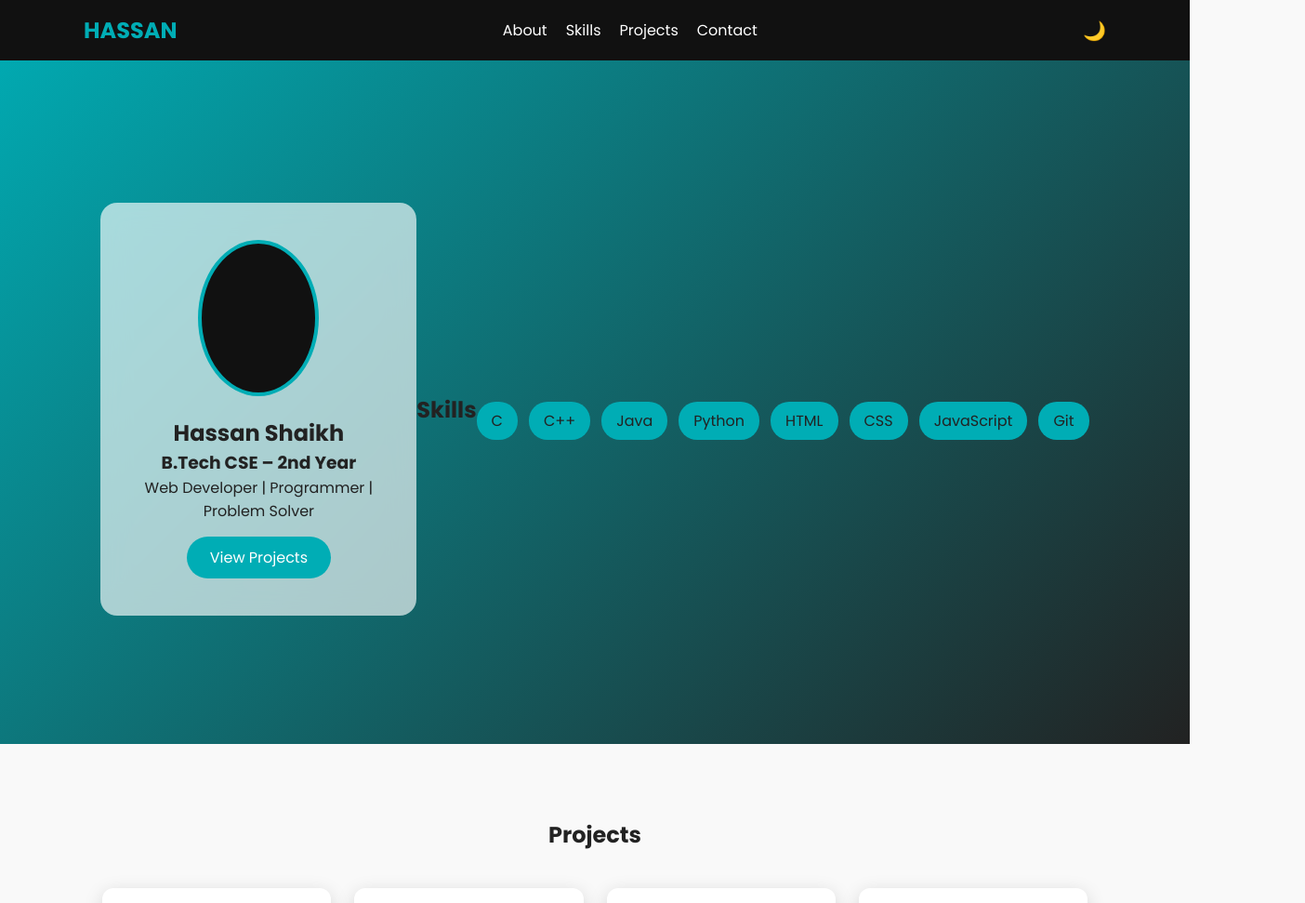
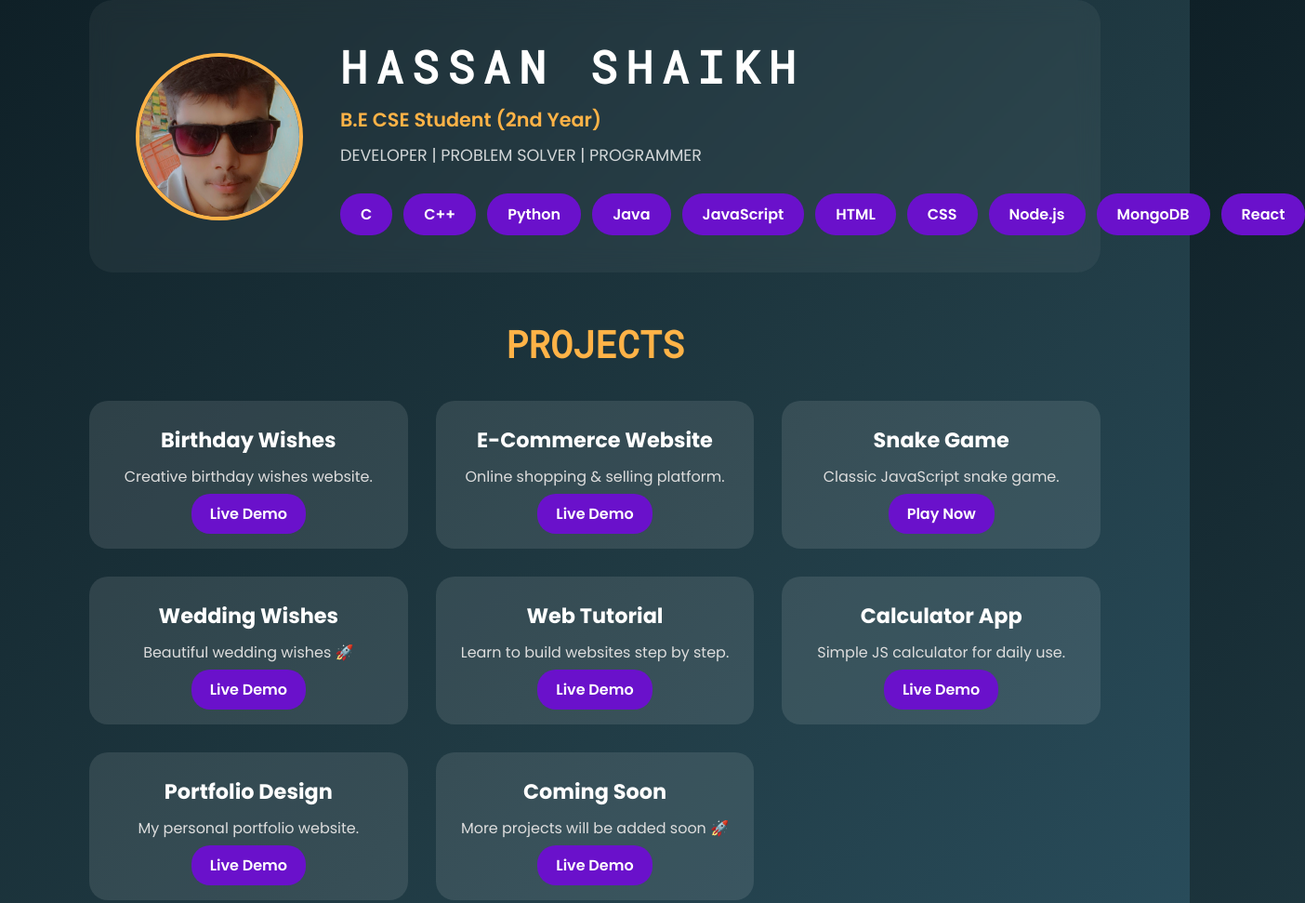
Before and after one commit to mohammad15011812/portfolio, a plain HTML site: page PortFolio/index.html in a window 1280 px wide. Shown: the top 971 px of the page at 93% size, 1404 px wide, since content can reach past the window. Drawn offline with Linux system fonts and the light colour scheme.

Commit message:
submit
it now

```diff
--- a/PortFolio/index.html
+++ b/PortFolio/index.html
@@ -1,115 +1,101 @@
 <!DOCTYPE html>
 <html lang="en">
 <head>
-    <meta charset="UTF-8" />
-    <meta name="viewport" content="width=device-width, initial-scale=1.0"/>
+  <meta charset="UTF-8">
+  <meta name="viewport" content="width=device-width, initial-scale=1.0">
   <title>Hassan Shaikh | Portfolio</title>
+  <link href="https://fonts.googleapis.com/css2?family=Poppins:wght@300;400;600;700&family=Roboto+Mono&display=swap" rel="stylesheet">
+  <link rel="stylesheet" href="style.css">
+</head>
+<body>
 
-    <meta name="description" content="Hassan Shaikh – CSE Student & Web Developer Portfolio">
-    <link rel="stylesheet" href="style.css"/>
+  <main>
+    <!-- PROFILE SECTION -->
+    <section class="hero-card">
+      <div class="profile-pic-container">
+        <img src="profile.jpeg" alt="Hassan Shaikh" class="profile-pic">
+      </div>
+      <div class="profile-text">
+        <h1 class="name">HASSAN SHAIKH</h1>
+        <p class="subtitle">B.E CSE Student (2nd Year)</p>
+        <p class="tagline">DEVELOPER | PROBLEM SOLVER | PROGRAMMER</p>
 
-    <link href="https://fonts.googleapis.com/css2?family=Poppins:wght@300;400;600;700&display=swap" rel="stylesheet">
-</head>
-<body class="light">
-
-<header>
-    <nav class="container">
-        <h2 class="logo">HASSAN</h2>
-
-        <ul class="nav-links">
-            <li><a href="#about">About</a></li>
-            <li><a href="#skills">Skills</a></li>
-            <li><a href="#projects">Projects</a></li>
-            <li><a href="#contact">Contact</a></li>
-        </ul>
-
-        <button id="theme-toggle">🌙</button>
-    </nav>
-</header>
-
-<!-- PROFILE -->
-<section class="profile-section">
-    <div class="profile-card glass">
-        <img src="profile.png" class="profile-pic section dark" id="skills" alt="Hassan Shaikh">
-
-        <h1>Hassan Shaikh</h1>
-        <h3>B.Tech CSE – 2nd Year</h3>
-        <p>Web Developer | Programmer | Problem Solver</p>
-
-        <a href="#projects" class="btn">View Projects</a>
+        <div class="skills-container">
+          <span class="skill">C</span>
+          <span class="skill">C++</span>
+          <span class="skill">Python</span>
+          <span class="skill">Java</span>
+          <span class="skill">JavaScript</span>
+          <span class="skill">HTML</span>
+          <span class="skill">CSS</span>
+          <span class="skill">Node.js</span>
+          <span class="skill">MongoDB</span>
+          <span class="skill">React</span>
         </div>
-    <h2>Skills</h2>
-    <div class="skills-container">
-        <span>C</span><span>C++</span><span>Java</span><span>Python</span>
-        <span>HTML</span><span>CSS</span><span>JavaScript</span><span>Git</span>
       </div>
     </section>
 
-<section id="projects" class="section container">
-    <h2>Projects</h2>
-
+    <!-- PROJECTS SECTION -->
+    <section class="projects-section">
+      <h2>PROJECTS</h2>
       <div class="projects-grid">
-        <div class="project-card">
+        <div class="project">
           <h3>Birthday Wishes</h3>
           <p>Creative birthday wishes website.</p>
           <a href="BirthdayWishes/index.html" target="_blank">Live Demo</a>
         </div>
-
-        <div class="project-card">
+        <div class="project">
           <h3>E-Commerce Website</h3>
           <p>Online shopping & selling platform.</p>
           <a href="ECommerce/index.html" target="_blank">Live Demo</a>
         </div>
-
-        <div class="project-card">
+        <div class="project">
           <h3>Snake Game</h3>
           <p>Classic JavaScript snake game.</p>
           <a href="SnakeGame/index.html" target="_blank">Play Now</a>
         </div>
-
-        <div class="project-card">
+        <div class="project">
           <h3>Wedding Wishes</h3>
           <p>Beautiful wedding wishes 🚀</p>
           <a href="WeddingWishes/index.html" target="_blank">Live Demo</a>
         </div>
-        <div class="project-card">
-            <h3>Web Developing Tutorial</h3>
-            <p>here you can learn in detail how to build an app/website</p>
+        <div class="project">
+          <h3>Web Tutorial</h3>
+          <p>Learn to build websites step by step.</p>
           <a href="WebDeveloping/index.html" target="_blank">Live Demo</a>
         </div>
-        <div class="project-card coming">
-            <h3>More Projects</h3>
-            <p>Coming soon 🚀</p>
+        <div class="project">
+          <h3>Calculator App</h3>
+          <p>Simple JS calculator for daily use.</p>
+          <a href="#" target="_blank">Live Demo</a>
+        </div>
+        <div class="project">
+          <h3>Portfolio Design</h3>
+          <p>My personal portfolio website.</p>
+          <a href="#" target="_blank">Live Demo</a>
+        </div>
+        <div class="project">
+          <h3>Coming Soon</h3>
+          <p>More projects will be added soon 🚀</p>
+          <a href="#" target="_blank">Live Demo</a>
         </div>
       </div>
     </section>
 
-<section id="about" class="section container">
-    <h2>About Me</h2>
+    <!-- ABOUT SECTION -->
+    <section class="about-card">
+      <h2>ABOUT ME</h2>
       <p>
-        Second-year Computer Science Engineering student passionate about web development,
-        problem solving and building real-world applications.
+        I am a passionate B.E CSE student who loves web development, programming, and solving real-world problems.
+        I enjoy building projects that help people and showcase creativity and technical skills.
       </p>
     </section>
+  </main>
 
-<section id="contact" class="section dark">
-    <h2>Contact</h2>
-    <p>Email:
-        <a href="mailto:hassanshaikh77866@gmail.com">
-            hassanshaikh77866@gmail.com
-        </a>
-    </p>
-    <p>GitHub:
-        <a href="https://github.com/mdhassan75543-collab" target="_blank">
-            github.com/mdhassan75543-collab
-        </a>
-    </p>
-</section>
-
+  <!-- FOOTER -->
   <footer>
     <p>© 2026 Hassan Shaikh</p>
   </footer>
 
-<script src="script.js"></script>
 </body>
 </html>
--- a/PortFolio/style.css
+++ b/PortFolio/style.css
@@ -1,3 +1,5 @@
+/* ------------------------------ */
+/* GLOBAL RESET */
 * {
   margin: 0;
   padding: 0;
@@ -5,163 +7,244 @@
   font-family: "Poppins", sans-serif;
 }
 
-html { scroll-behavior: smooth; }
-
-body.light {
-    --bg: #f9f9f9;
-    --text: #222;
-    --card: rgba(255,255,255,0.65);
+body {
+  background: linear-gradient(135deg, #0f2027, #203a43, #2c5364);
+  color: #fff;
+  display: flex;
+  flex-direction: column;
+  min-height: 100vh;
 }
 
-body.dark-mode {
-    --bg: #0f0f0f;
-    --text: #fff;
-    --card: rgba(30,30,30,0.65);
+main {
+  flex-grow: 1;
+  width: 85%;
+  max-width: 1400px;
+  margin: 0 auto 40px;
 }
 
-body {
-    background: var(--bg);
-    color: var(--text);
+/* ------------------------------ */
+/* HERO / PROFILE SECTION */
+.hero-card {
+  display: flex;
+  align-items: center;
+  gap: 40px;
+  padding: 40px 50px;
+  border-radius: 25px;
+  background: rgba(255,255,255,0.05);
+  backdrop-filter: blur(12px);
+  margin-bottom: 50px;
+  transition: all 0.3s ease;
 }
 
-.container {
-    width: 90%;
-    max-width: 1100px;
-    margin: auto;
+.hero-card:hover {
+  transform: translateY(-10px) scale(1.02);
+  box-shadow: 0 20px 50px rgba(0,0,0,0.6);
 }
 
-/* NAV */
-header {
-    position: fixed;
-    width: 100%;
-    background: #111;
-    z-index: 1000;
+/* PROFILE PIC */
+.profile-pic-container {
+  flex-shrink: 0;
+  width: 180px;
+  height: 180px;
+  border-radius: 50%;
+  overflow: hidden;
+  border: 4px solid #ffb347;
+  transition: all 0.4s ease;
 }
 
-nav {
-    display: flex;
-    justify-content: space-between;
-    align-items: center;
-    padding: 15px 0;
+.profile-pic-container:hover {
+  transform: scale(1.1) rotate(5deg);
+  box-shadow: 0 15px 40px rgba(255,179,71,0.6);
 }
 
-.logo { color: #00adb5; }
-
-.nav-links {
-    list-style: none;
-    display: flex;
-    gap: 20px;
+.profile-pic {
+  width: 100%;
+  height: 100%;
+  object-fit: cover;
 }
 
-.nav-links a {
-    color: white;
-    text-decoration: none;
+/* PROFILE TEXT */
+.profile-text {
+  flex: 1;
+  display: flex;
+  flex-direction: column;
+  gap: 10px;
 }
 
-#theme-toggle {
-    background: none;
-    border: none;
-    color: white;
-    font-size: 20px;
+.name {
+  font-family: 'Roboto Mono', monospace;
+  font-size: 3rem;
+  letter-spacing: 0.2em;
+  color: #fff;
+}
+
+.subtitle {
+  font-size: 1.3rem;
+  color: #ffb347;
+  font-weight: 600;
+}
+
+.tagline {
+  font-size: 1.1rem;
+  color: #ffffffcc;
+  font-weight: 500;
+}
+
+/* SKILLS */
+.skills-container {
+  margin-top: 18px;
+  display: flex;
+  flex-wrap: nowrap;
+  gap: 12px;
+  width: 100%;
+  flex-shrink: 0;
+}
+
+.skill {
+  background: #6a11cb;
+  padding: 10px 22px;
+  border-radius: 22px;
+  font-weight: 600;
+  cursor: pointer;
+  transition: all 0.3s ease;
+  white-space: nowrap;
+}
+
+.skill:hover {
+  transform: scale(1.1);
+  background: #ffb347;
+  color: #000;
+}
+
+/* ------------------------------ */
+/* PROJECTS SECTION */
+.projects-section {
+  margin-bottom: 50px;
+}
+
+.projects-section h2 {
+  font-family: 'Roboto Mono', monospace;
+  text-align: center;
+  font-size: 2.5rem;
+  margin-bottom: 35px;
+  color: #ffb347;
+}
+
+.projects-grid {
+  display: grid;
+  grid-template-columns: repeat(3, 1fr);
+  gap: 30px;
+}
+
+.project {
+  background: rgba(255,255,255,0.1);
+  padding: 25px 20px;
+  border-radius: 20px;
+  text-align: center;
+  transition: all 0.3s ease;
   cursor: pointer;
 }
 
-/* PROFILE */
-.profile-section {
-    height: 100vh;
-    background: linear-gradient(135deg, #00adb5, #222);
-    display: flex;
-    align-items: center;
-    justify-content: center;
-    padding-top: 80px;
+.project:hover {
+  transform: translateY(-8px) scale(1.02);
+  background: rgba(255,255,255,0.2);
+  box-shadow: 0 20px 50px rgba(0,0,0,0.5);
 }
 
-.glass {
-    background: var(--card);
-    backdrop-filter: blur(15px);
-    border-radius: 18px;
+.project h3 {
+  font-size: 1.4rem;
+  margin-bottom: 10px;
 }
 
-.profile-card {
-    padding: 40px;
-    text-align: center;
-    width: 340px;
+.project p {
+  font-size: 1rem;
+  margin-bottom: 15px;
+  color: #ddd;
 }
 
-.profile-pic {
-    width: 130px;
-    height: 130px;
-    border-radius: 50%;
-    border: 4px solid #00adb5;
-    margin-bottom: 15px;
+.project a {
+  text-decoration: none;
+  padding: 10px 20px;
+  border-radius: 20px;
+  background: #6a11cb;
+  color: #fff;
+  font-weight: 600;
+  transition: all 0.3s ease;
 }
 
-.btn {
-    display: inline-block;
-    margin-top: 15px;
-    padding: 10px 25px;
-    background: #00adb5;
-    color: white;
-    text-decoration: none;
-    border-radius: 25px;
+.project a:hover {
+  background: #ffb347;
+  color: #000;
+  transform: scale(1.05);
 }
 
-/* SECTIONS */
-.section {
-    padding: 80px 20px;
+/* ------------------------------ */
+/* ABOUT SECTION */
+.about-card {
   text-align: center;
+  padding: 40px 30px;
+  background: rgba(255,255,255,0.05);
+  border-radius: 25px;
+  box-shadow: 0 20px 50px rgba(0,0,0,0.4);
+  margin-bottom: 50px;
+  transition: all 0.3s ease;
+  cursor: pointer;
 }
 
-.dark {
-    background: #111;
-    color: white;
+.about-card:hover {
+  transform: translateY(-6px);
+  box-shadow: 0 25px 60px rgba(0,0,0,0.6);
+}
+
+.about-card h2 {
+  font-family: 'Roboto Mono', monospace;
+  font-size: 2.2rem;
+  color: #ffb347;
+  margin-bottom: 20px;
+}
+
+.about-card p {
+  font-size: 1.1rem;
+  color: #fff;
+  line-height: 1.6;
+}
+
+/* ------------------------------ */
+/* FOOTER */
+footer {
+  background: rgba(0,0,0,0.7);
+  text-align: center;
+  padding: 14px 0;
+  color: #ffb347;
+  font-weight: 600;
+}
+
+/* ------------------------------ */
+/* RESPONSIVE */
+@media (max-width: 1024px) {
+  .projects-grid {
+    grid-template-columns: repeat(2, 1fr);
+  }
+}
+
+@media (max-width: 768px) {
+  main {
+    width: 95%;
+  }
+
+  .hero-card {
+    flex-direction: column;
+    text-align: center;
+    gap: 20px;
+    padding: 30px 20px;
   }
 
   .skills-container {
-    display: flex;
     flex-wrap: wrap;
     justify-content: center;
-    gap: 12px;
-    margin-top: 25px;
   }
 
-.skills-container span {
-    background: #00adb5;
-    padding: 8px 16px;
-    border-radius: 20px;
+  .projects-grid {
+    grid-template-columns: 1fr;
   }
-
-/* PROJECTS */
-.projects-grid {
-    display: grid;
-    grid-template-columns: repeat(auto-fit, minmax(230px, 1fr));
-    gap: 25px;
-    margin-top: 40px;
 }
-
-.project-card {
-    background: white;
-    padding: 20px;
-    border-radius: 12px;
-    box-shadow: 0 5px 20px rgba(0,0,0,0.15);
-}
-
-.project-card a {
-    display: inline-block;
-    margin-top: 10px;
-    color: #00adb5;
-    text-decoration: none;
-}
-
-footer {
-    background: #000;
-    color: #aaa;
-    text-align: center;
-    padding: 15px;
-}
-
-/* MOBILE */
-@media (max-width: 768px) {
-    .nav-links { display: none; }
-    .profile-card { width: 90%; }
-}
```
Also changed, not shown: PortFolio/WhatsApp Image 2026-02-10 at 4.45.20 AM.jpeg (added), PortFolio/profile.jpeg (added), PortFolio/profile.png (deleted). Lines whose indentation alone changed are shown as unchanged.
